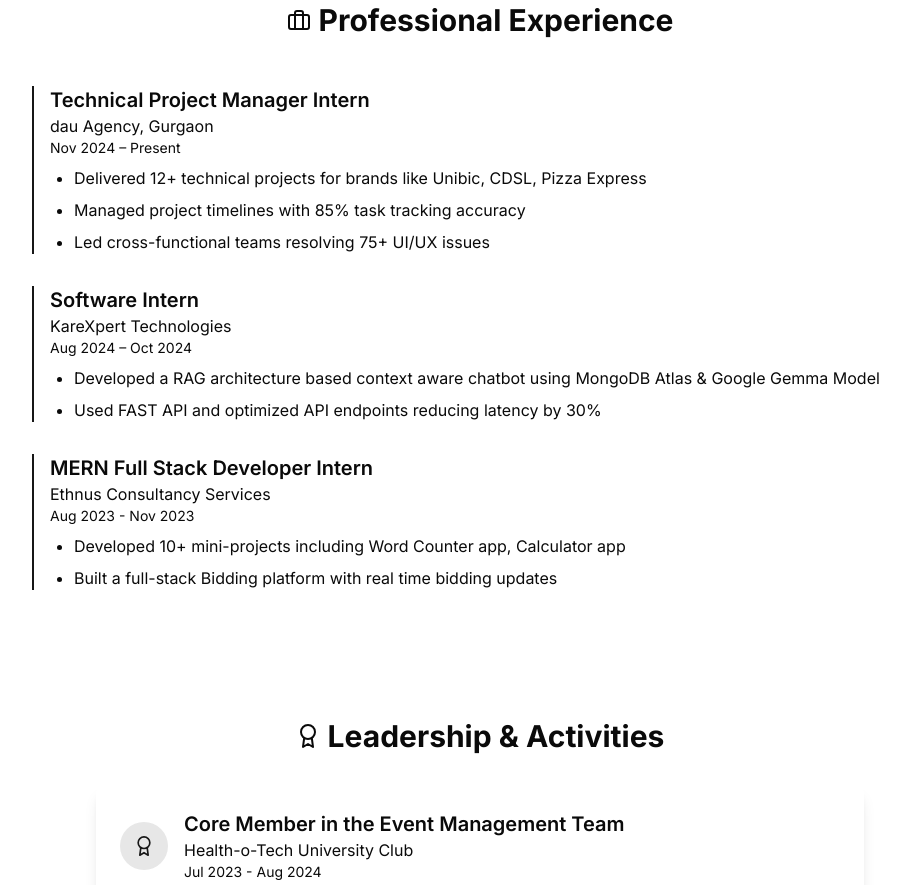
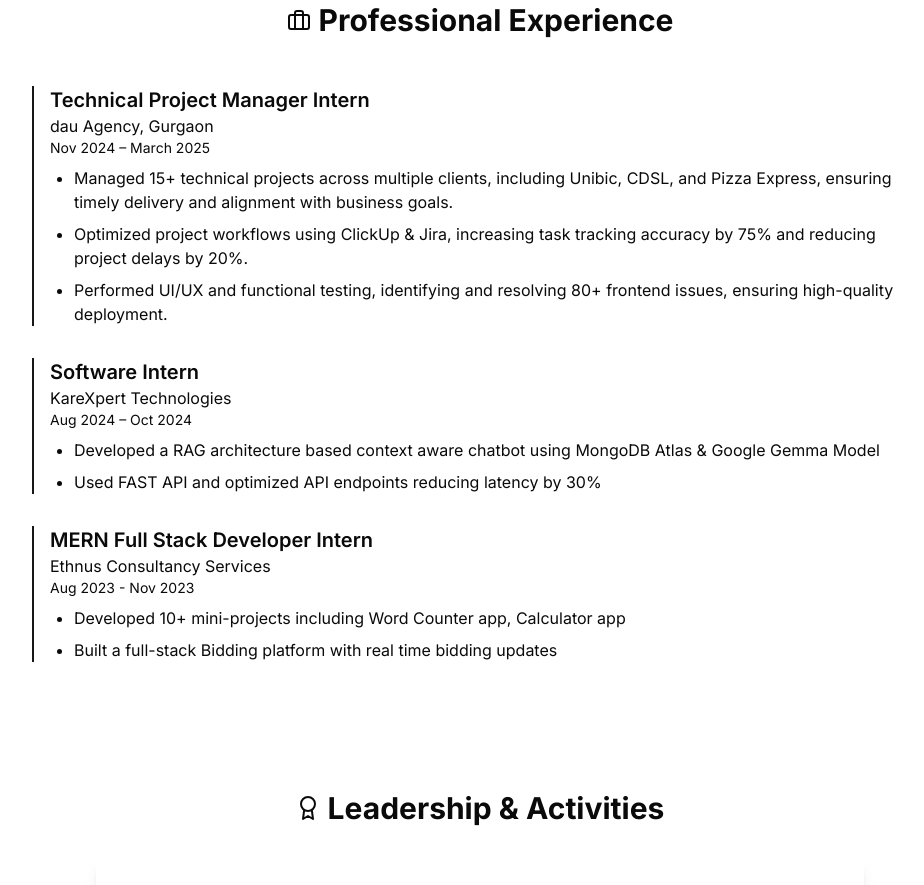
Before and after one commit to hriday-sehgal/NextJS-Portfolio-Website, a Next.js app: page /about in a window 1280 px wide. Shown: the part 1340-2225 px from the top of the page, without its empty margins (160-1084 px from the left). Built offline with nearby package versions, Linux system fonts and the light colour scheme.

Commit message:
Update page.tsx

```diff
--- a/app/about/page.tsx
+++ b/app/about/page.tsx
@@ -97,11 +97,11 @@
     {
         role: 'Technical Project Manager Intern',
         company: 'dau Agency, Gurgaon',
-      duration: 'Nov 2024 – Present',
+        duration: 'Nov 2024 – March 2025',
         points: [
-        'Delivered 12+ technical projects for brands like Unibic, CDSL, Pizza Express',
-        'Managed project timelines with 85% task tracking accuracy',
-        'Led cross-functional teams resolving 75+ UI/UX issues'
+            'Managed 15+ technical projects across multiple clients, including Unibic, CDSL, and Pizza Express, ensuring timely delivery and alignment with business goals.',
+            'Optimized project workflows using ClickUp & Jira, increasing task tracking accuracy by 75% and reducing project delays by 20%.',
+            'Performed UI/UX and functional testing, identifying and resolving 80+ frontend issues, ensuring high-quality deployment.'
         ]
     },
     {
```
Lines whose indentation alone changed are shown as unchanged.
